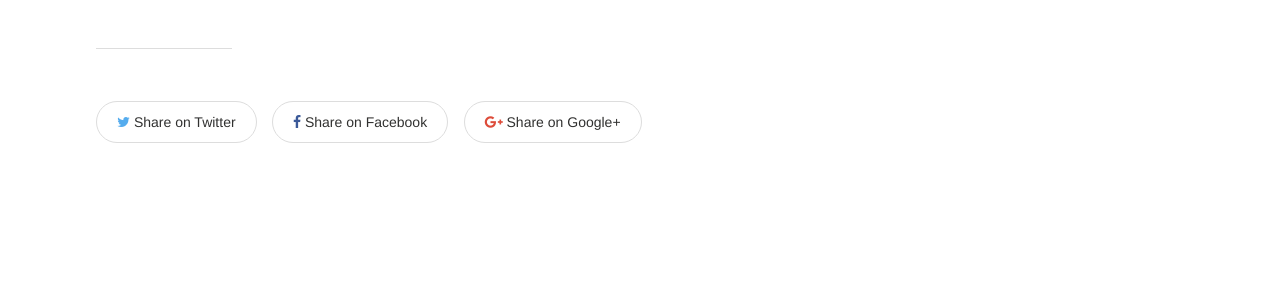
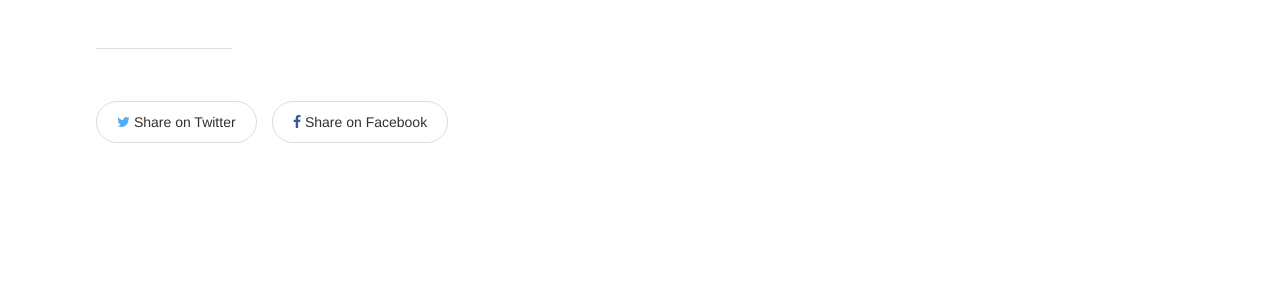
Before and after one commit to JQFonseca/lightform-site, a Jekyll site: the page built from _pages/home.md, in a window 1280 px wide. Shown: the part 1189-1480 px from the top of the page. Built offline with Jekyll 4.4.1, drawn with Linux system fonts in a browser that asks for light colours.

Commit message:
Removed google+ link

```diff
--- a/_includes/share-this.html
+++ b/_includes/share-this.html
@@ -1,5 +1,4 @@
 <div class="inline-btn">
 	<a class="btn-social twitter" href="https://twitter.com/intent/tweet?text={{ page.title | escape | replace:' ','%20' }}&amp;url={{ page.url | replace:'index.html','' | prepend: site.url }}&amp;via={{ site.owner.twitter }}" target="_blank"><i class="fa fa-twitter" aria-hidden="true"></i> {{ site.data.messages.locales[site.locale].share }} Twitter</a>
 	<a class="btn-social facebook" href="https://www.facebook.com/sharer/sharer.php?u={{ page.url | replace:'index.html','' | prepend: site.url }}" target="_blank"><i class="fa fa-facebook" aria-hidden="true"></i> {{ site.data.messages.locales[site.locale].share }} Facebook</a>
-	<a class="btn-social google-plus"  href="https://plus.google.com/share?url={{ page.url | replace:'index.html','' | prepend: site.url }}" target="_blank"><i class="fa fa-google-plus" aria-hidden="true"></i> {{ site.data.messages.locales[site.locale].share }} Google+</a>
 </div><!-- /.share-this -->
```
